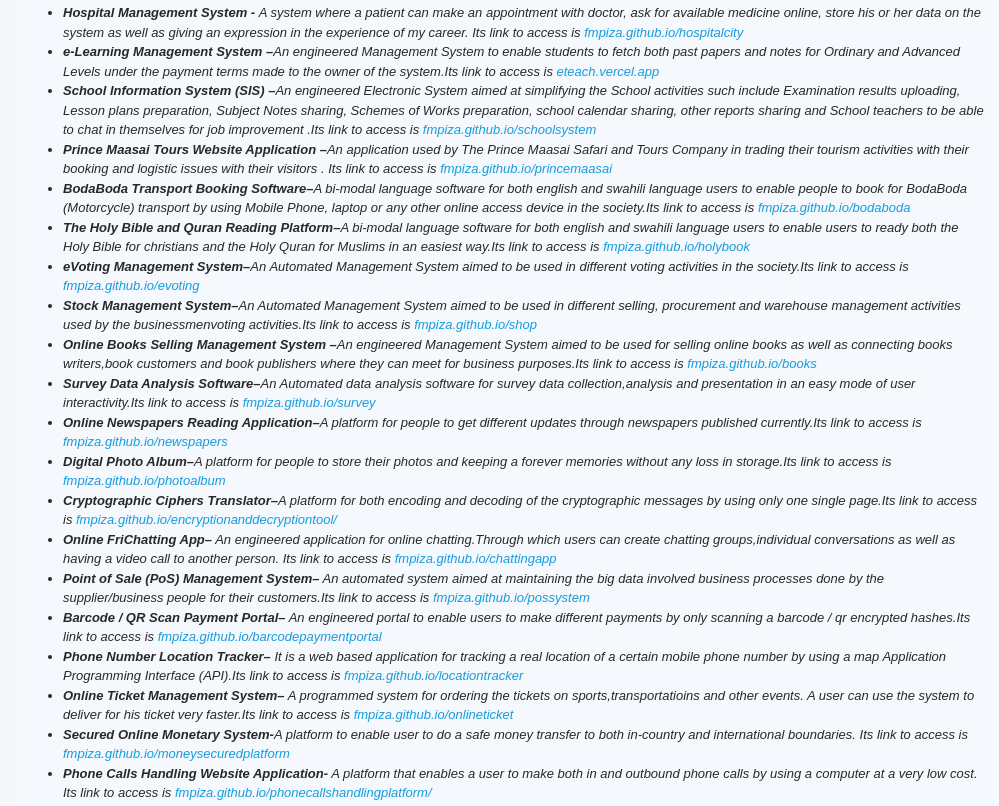
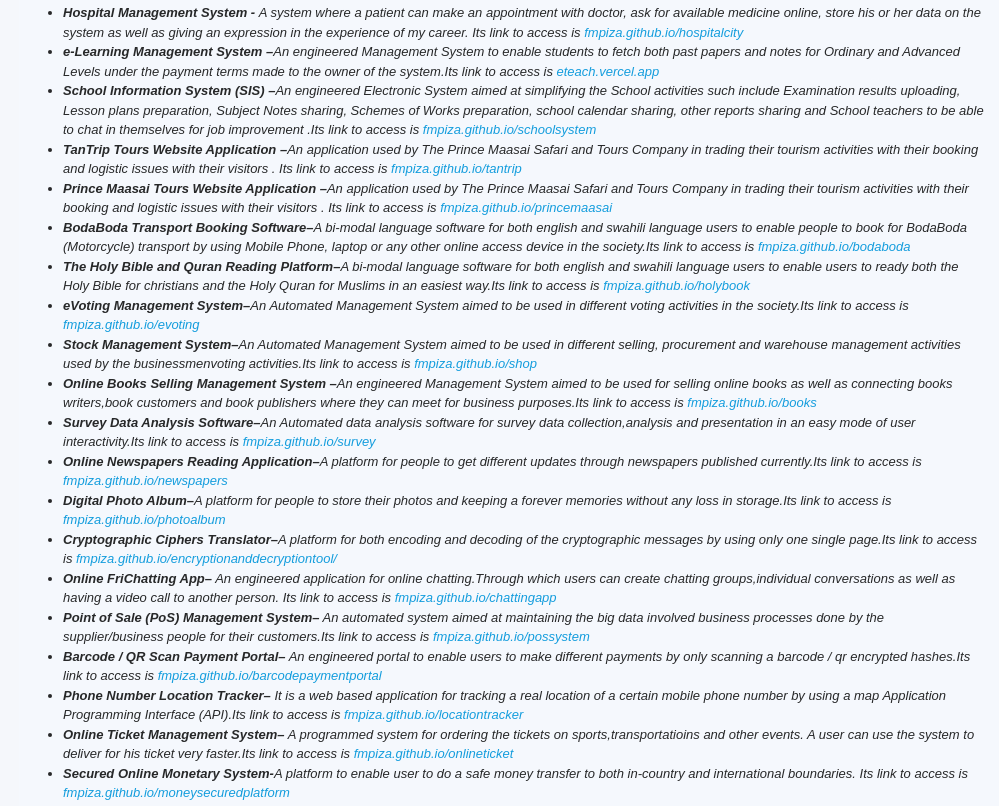
Before and after one commit to fmpiza/webfridolin, a plain HTML site: page index.html in a window 1280 px wide. Shown: the part 6418-7224 px from the top of the page, without its empty margins (281-1280 px from the left). Drawn offline with nearby package versions, Linux system fonts and the light colour scheme.

Commit message:
Update index.html

```diff
--- a/index.html
+++ b/index.html
@@ -584,7 +584,10 @@
 			.Its link to access is
                         <font color="darkblue"><a href="https://fmpiza.github.io/schoolsystem">fmpiza.github.io/schoolsystem</a></font></li></p>
 
-
+   <i><p><font size=2><b><li>TanTrip Tours Website Application –</b>An application used by The Prince Maasai Safari and Tours Company in trading their tourism activities with their booking and logistic issues with their visitors
+                    . Its link to access is
+                        <font color="darkblue"><a href="https://fmpiza.github.io/tantrip">fmpiza.github.io/tantrip</a></font></li>
+                    </p>
 
                <i><p><font size=2><b><li>Prince Maasai Tours Website Application –</b>An application used by The Prince Maasai Safari and Tours Company in trading their tourism activities with their booking and logistic issues with their visitors
                     . Its link to access is
```
